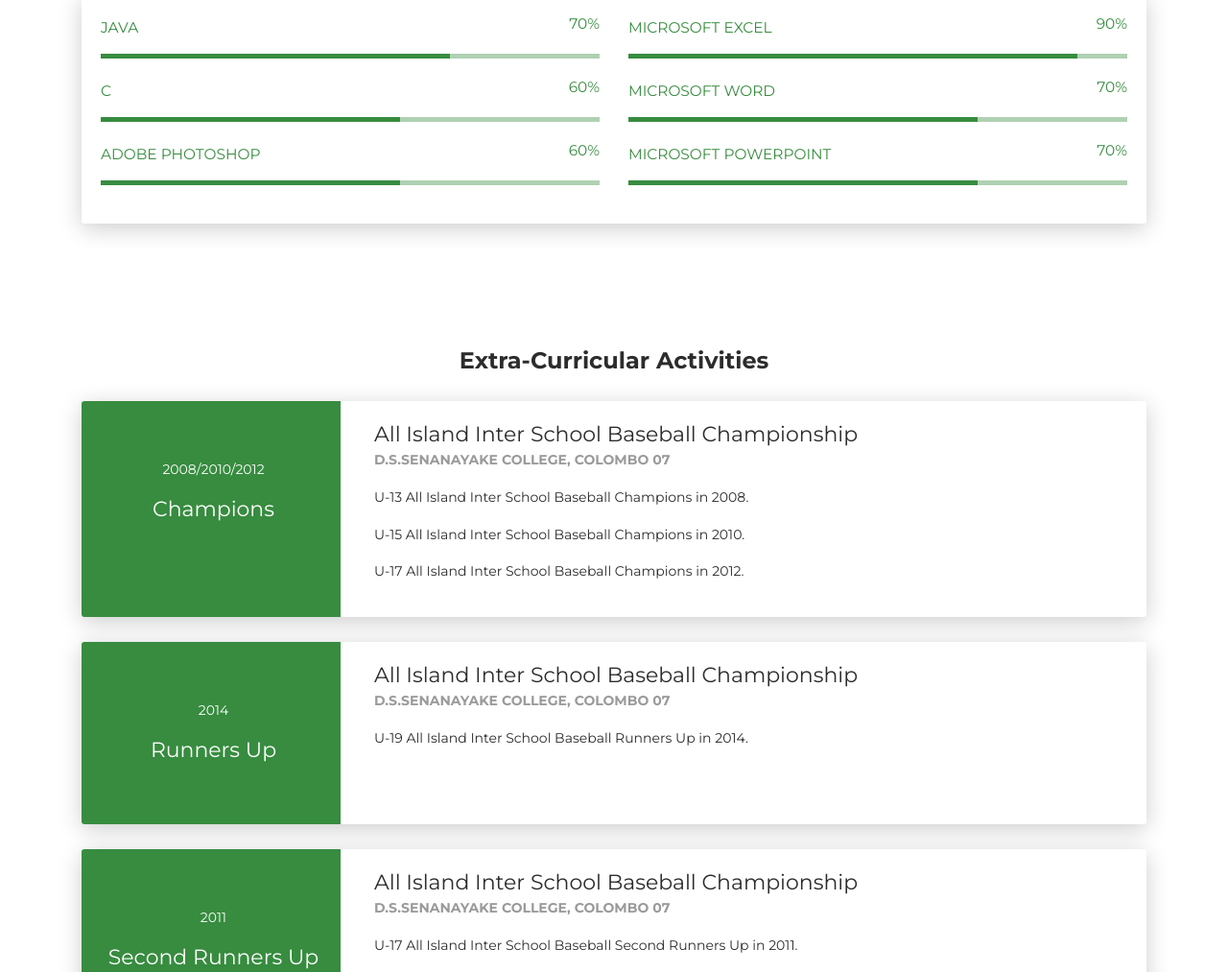
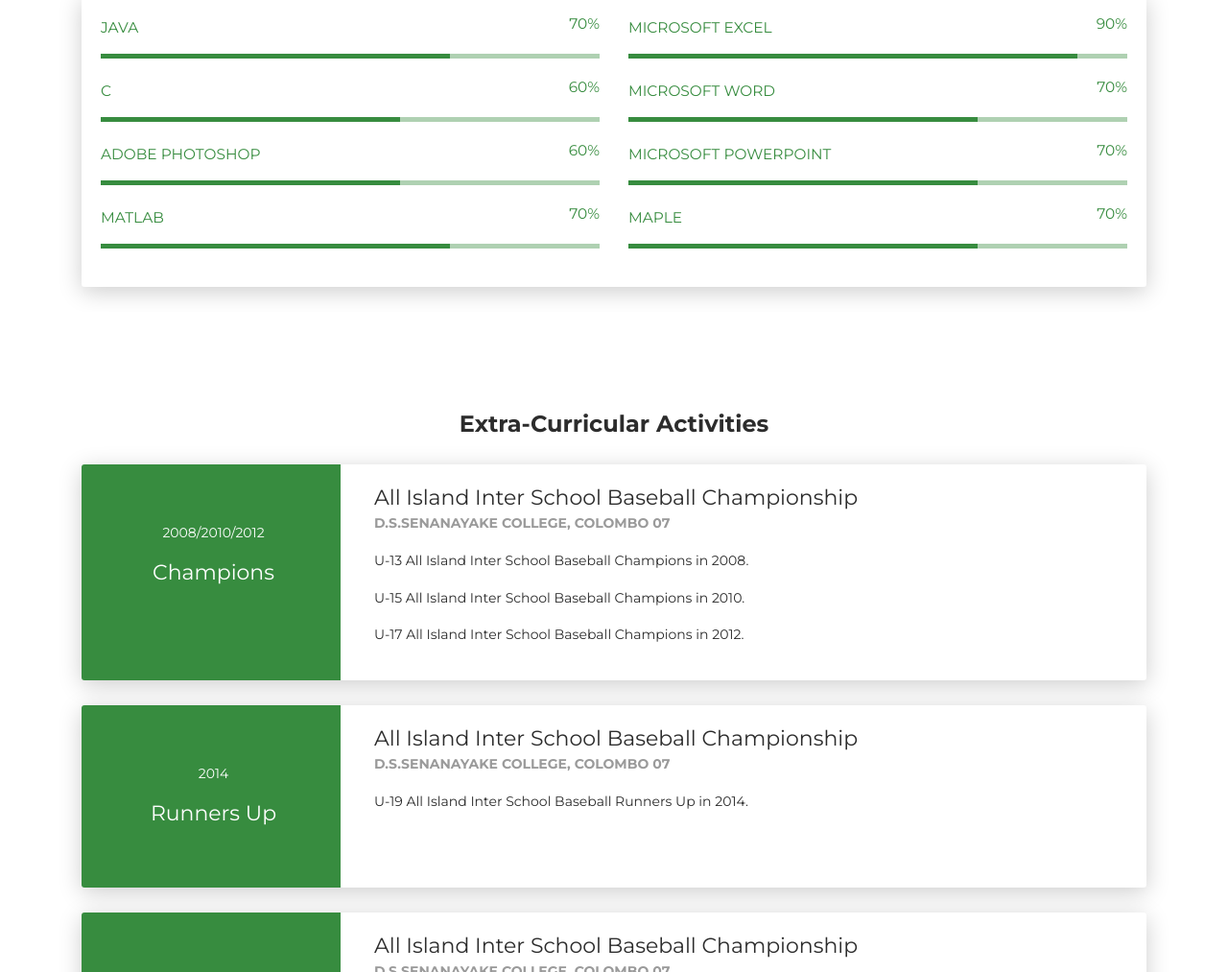
Before and after one commit to KaifMahamoor/OnlineCV, a plain HTML site: page index.html in a window 1280 px wide. Shown: the part 2600-3613 px from the top of the page at 96% size. Drawn offline with Linux system fonts and the light colour scheme.

Commit message:
maple and matlab updated to skills

```diff
--- a/index.html
+++ b/index.html
@@ -255,6 +255,22 @@
             </div>
           </div>
         </div>
+        <div class="row">
+          <div class="col-md-6">
+            <div class="progress-container progress-primary"><span class="progress-badge">Matlab</span>
+              <div class="progress">
+                <div class="progress-bar progress-bar-primary" data-aos="progress-full" data-aos-offset="10" data-aos-duration="2000" role="progressbar" aria-valuenow="60" aria-valuemin="0" aria-valuemax="100" style="width: 70%;"></div><span class="progress-value">70%</span>
+              </div>
+            </div>
+          </div>
+          <div class="col-md-6">
+            <div class="progress-container progress-primary"><span class="progress-badge">Maple</span>
+              <div class="progress">
+                <div class="progress-bar progress-bar-primary" data-aos="progress-full" data-aos-offset="10" data-aos-duration="2000" role="progressbar" aria-valuenow="60" aria-valuemin="0" aria-valuemax="100" style="width: 70%;"></div><span class="progress-value">70%</span>
+              </div>
+            </div>
+          </div>
+        </div>
       </div>
     </div>
   </div>
```
